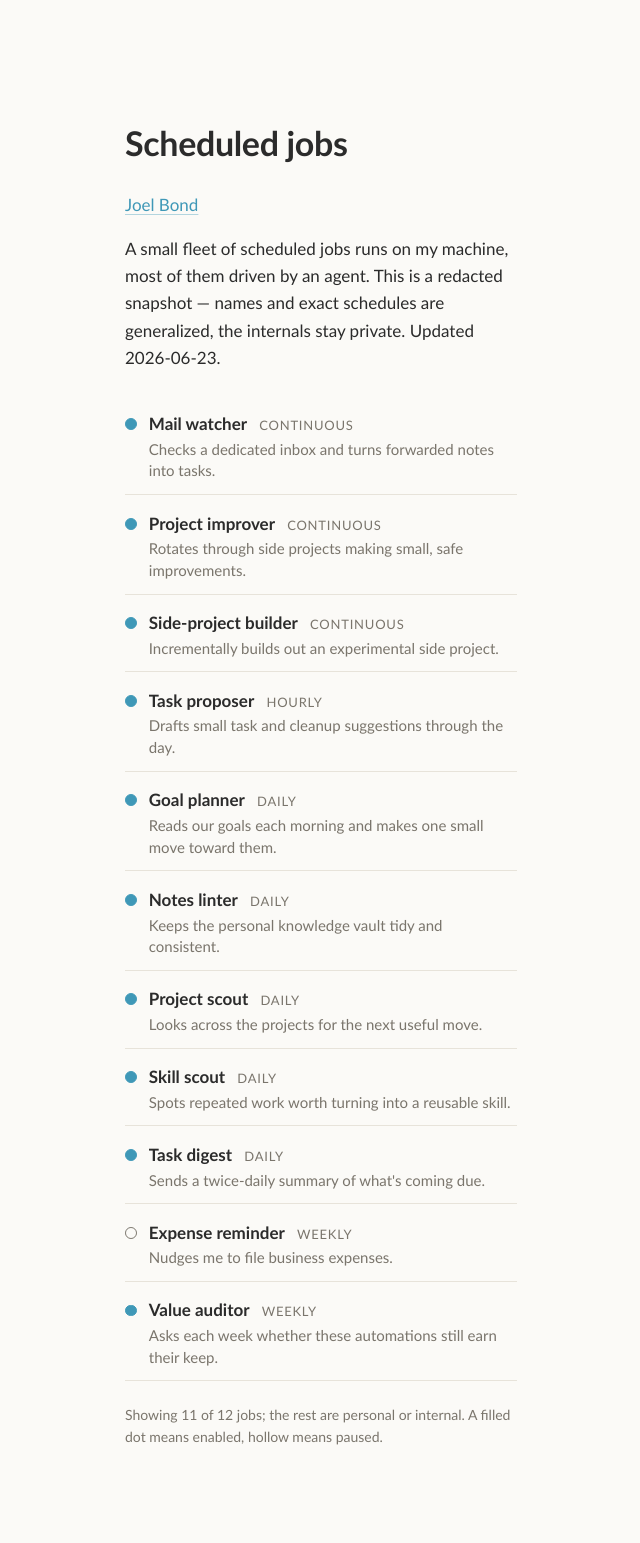
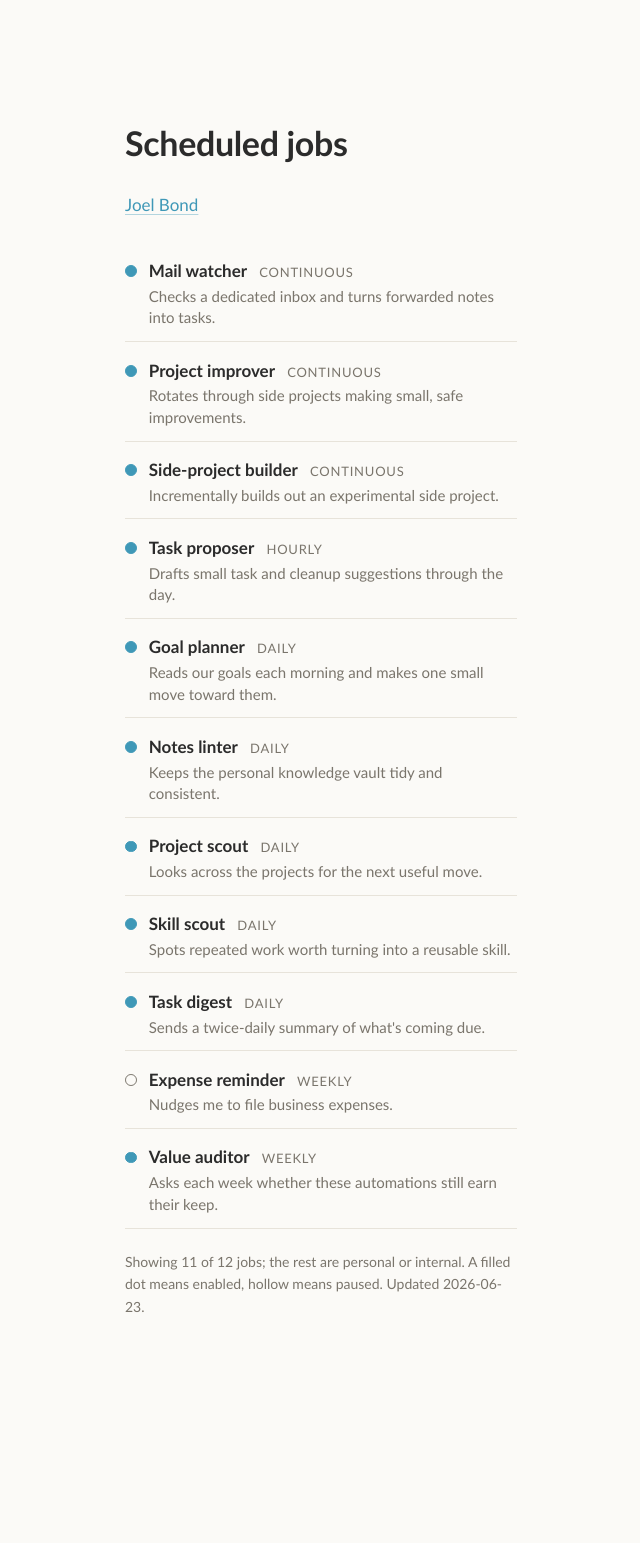
Before and after one commit to Joeltbond/joeltbond.github.io, a Jekyll site: the page built from jobs/index.html, in a window 1280 px wide. Shown: the whole page, without its empty margins (319-959 px from the left). Built offline with Jekyll 4.4.1, drawn with Linux system fonts in a browser that asks for light colours; after the commit the page ends 1412 px from its top, so only the background shows below that.

Commit message:
Drop intro paragraph on /jobs/; fold updated date into the footer note
Co-Authored-By: Claude Opus 4.8 (1M context) <noreply@anthropic.com>

```diff
--- a/jobs/index.html
+++ b/jobs/index.html
@@ -5,10 +5,6 @@ permalink: /jobs/
 ---
 
 <p class="post-meta"><a href="/">Joel Bond</a></p>
-
-<p>A small fleet of scheduled jobs runs on my machine, most of them driven by an
-agent. This is a redacted snapshot — names and exact schedules are generalized,
-the internals stay private. Updated {{ site.data.scheduled_jobs.updated }}.</p>
 
 <ul class="job-list">
   {% for job in site.data.scheduled_jobs.jobs %}
@@ -26,4 +22,5 @@ the internals stay private. Updated {{ site.data.scheduled_jobs.updated }}.</p>
 
 <p class="job-note">Showing {{ site.data.scheduled_jobs.shown }} of
 {{ site.data.scheduled_jobs.total }} jobs; the rest are personal or internal.
-A filled dot means enabled, hollow means paused.</p>
+A filled dot means enabled, hollow means paused. Updated
+{{ site.data.scheduled_jobs.updated }}.</p>
```
